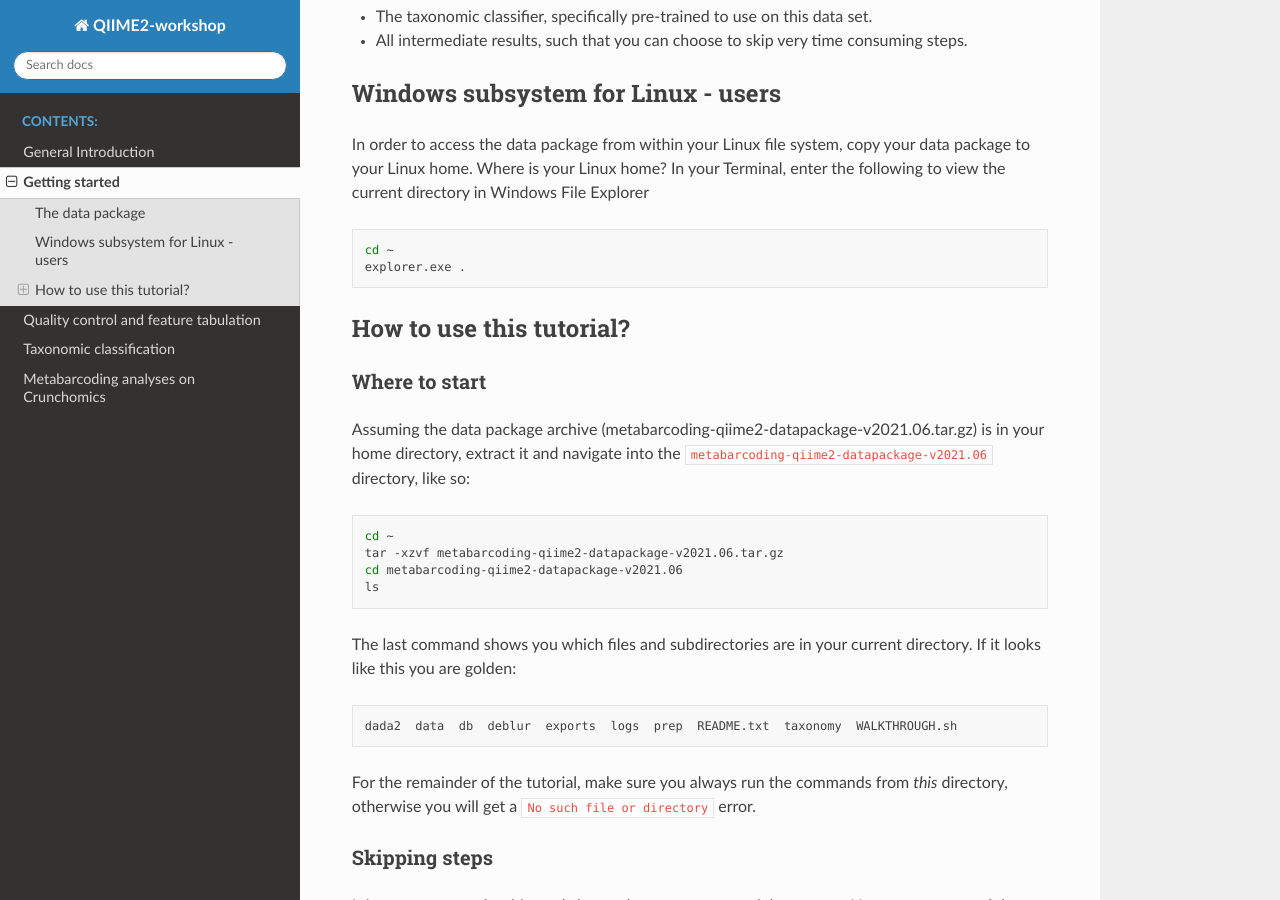
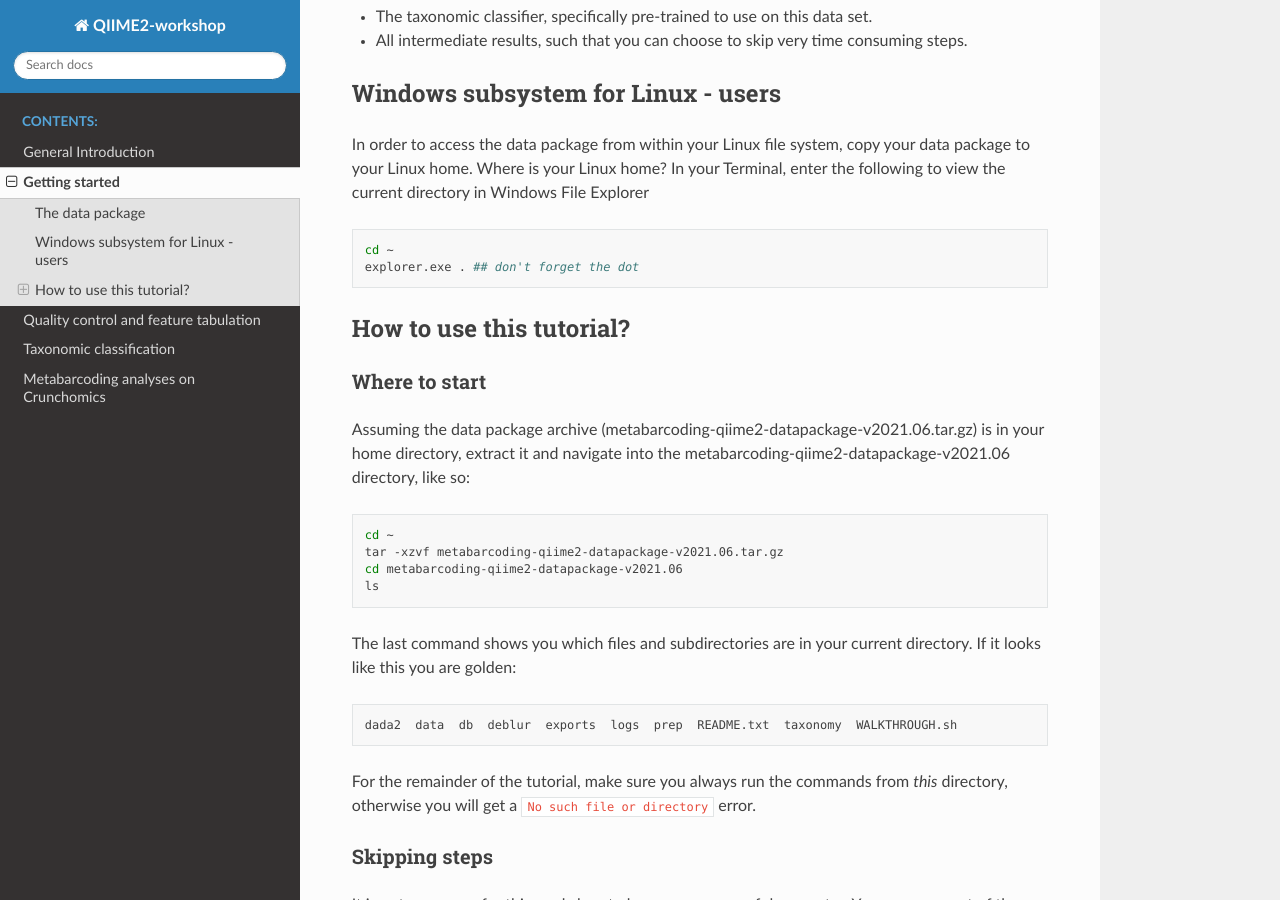
Before and after one commit to ejongepier/metabarcoding-qiime.github.io, a Sphinx documentation site: the page built from source/gettingstarted.rst, in a window 1280 px wide and 900 px high, scrolled down 331 px. Built offline with Sphinx 7.4.7 and the Read the Docs theme 2.0.0, drawn with Linux system fonts in a browser that asks for light colours.

Commit message:
Fix data package link

```diff
--- a/source/gettingstarted.rst
+++ b/source/gettingstarted.rst
@@ -24,7 +24,7 @@ In your Terminal, enter the following to view the current directory in Windows F
 .. code-block:: bash
 
    cd ~
-   explorer.exe .
+   explorer.exe . ## don't forget the dot
 
 How to use this tutorial?
 ===========================================
@@ -32,7 +32,7 @@ How to use this tutorial?
 Where to start
 -------------------------------------------
 Assuming the data package archive (metabarcoding-qiime2-datapackage-v2021.06.tar.gz) is in your home directory,
-extract it and navigate into the ``metabarcoding-qiime2-datapackage-v2021.06`` directory, like so:
+extract it and navigate into the metabarcoding-qiime2-datapackage-v2021.06 directory, like so:
 
 .. code-block:: bash
 
```
